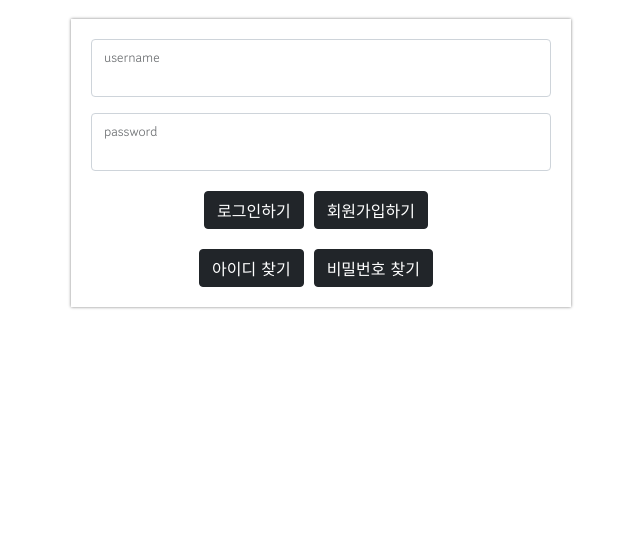
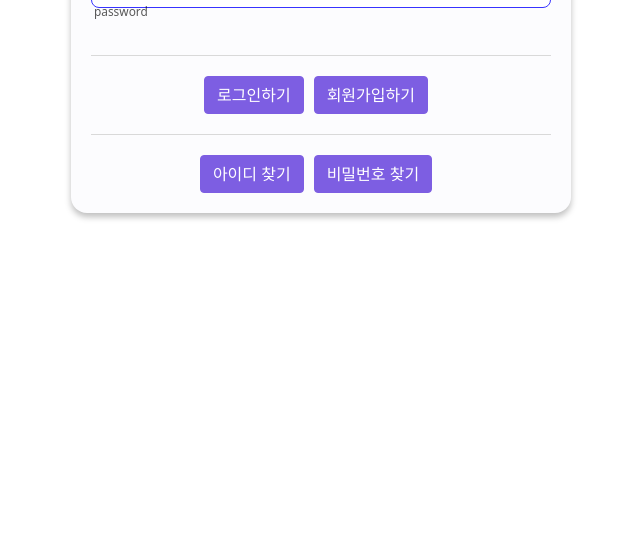
Before and after one commit to makingChallenge-15-Advanced-1/shopping-wish-list, a Flask app: page / in a window 1280 px wide. Shown: the part 251-800 px from the top of the page, without its empty margins (319-959 px from the left). Run offline with Flask 2, Linux system fonts and the light colour scheme.

Commit message:
style_login.css 로그인 생성에 맞춘 수정

```diff
--- a/static/style_login.css
+++ b/static/style_login.css
@@ -1,40 +1,106 @@
-* {
-  font-family: 'Gowun Dodum', sans-serif;
-}
-
-.mytitle {
-  width: 100%;
-  height: 250px;
-
-  background-image: linear-gradient(0deg, rgba(0, 0, 0, 0.5), rgba(0, 0, 0, 0.5)), url('https://d1vcqlflm6aitx.cloudfront.net/images/800x100p/1557364192-work_while_you_study_banner.webp');
-  background-position: center;
-  background-size: cover;
-
-  color: white;
-
-  display: flex;
-  flex-direction: column;
-  align-items: center;
-  justify-content: center;
-}
 
 .mylogin {
   width: 95%;
   max-width: 500px;
-  margin: 20px auto 0px auto;
+    margin: 3rem auto;
   padding: 20px;
-  box-shadow: 0px 0px 3px 0px gray;
+  border-radius: 16px;
+  background-color: #FCFCFE;
+  box-shadow: 0px 4px 6px rgba(0, 0, 0, 0.25);
 }
 
-.mybtns {
+.mylogin>.mybtns {
   display: flex;
   flex-direction: row;
   align-items: center;
   justify-content: center;
 
   margin-top: 20px;
+  padding-top: 20px;
+  border-top: 1px solid #D9D9D9;
 }
 
 .mybtns>button {
   margin-right: 10px;
 }
+
+.mylogin .form-floating {
+    margin: 5px auto 8px auto;
+}
+
+.mylogin .form-floating label {
+    display: block;
+    position: initial;
+    font-size: 14px;
+    color: #000000;
+    font-weight: 400;
+    padding: 0 0 4px 0;
+}
+
+.mylogin .form-floating .form-control {
+  padding: 6px 8px 8px 8px;
+    font-size: 1rem;
+    border: 1px solid #3733FF;
+    border-radius: 8px;
+    height: calc(2.85rem + 2px);
+}
+
+.mylogin .btn-dark {
+    color: #ffffff;
+    background-color: #7D5EE2 !important;
+    border-color: #7D5EE2 !important;
+}
+
+.mylogin .btn-login-front {
+    display: flex;
+    flex-direction: row;
+    justify-content: center;
+    align-items: center;
+    width: 130px;
+    height: 130px;
+    border-radius: 0.8rem;
+    margin: 6px 0;
+    font-size: 22px;
+    font-weight: 700;
+    letter-spacing: .2rem;
+}
+
+.mylogin .txt-box {
+    display: flex;
+    flex-direction: row;
+    justify-content: flex-start;
+    font-size: 14px;
+    margin-top: 20px;
+    padding-top: 20px;
+    border-top: 1px solid #D9D9D9;
+}
+.mylogin .txt-box ul {
+    list-style: none;
+    padding:0;
+}
+
+.mylogin .btn-txt {
+    background-color: transparent;
+    color: #5830DC;
+    font-weight: 700;
+    font-size: .96rem;
+    padding: 6px 8px;
+    margin: 10px 6px 0 0;
+    border: 1px solid #fff;
+    border-radius: 8px;
+    letter-spacing: -.03rem;
+}
+.mylogin .btn-txt:hover,
+.mylogin .btn-txt:active {
+    color:#fff;
+    border:1px solid #5830DC;
+    border-radius: 8px;
+    background-color: #5830DC;
+}
+
+.mylogin .btn-outline-dark {
+    color:#4C4C4C;
+    border: 1px solid #4C4C4C;
+    border-radius: 8px;
+    background-color: #ffffff;
+}
```
